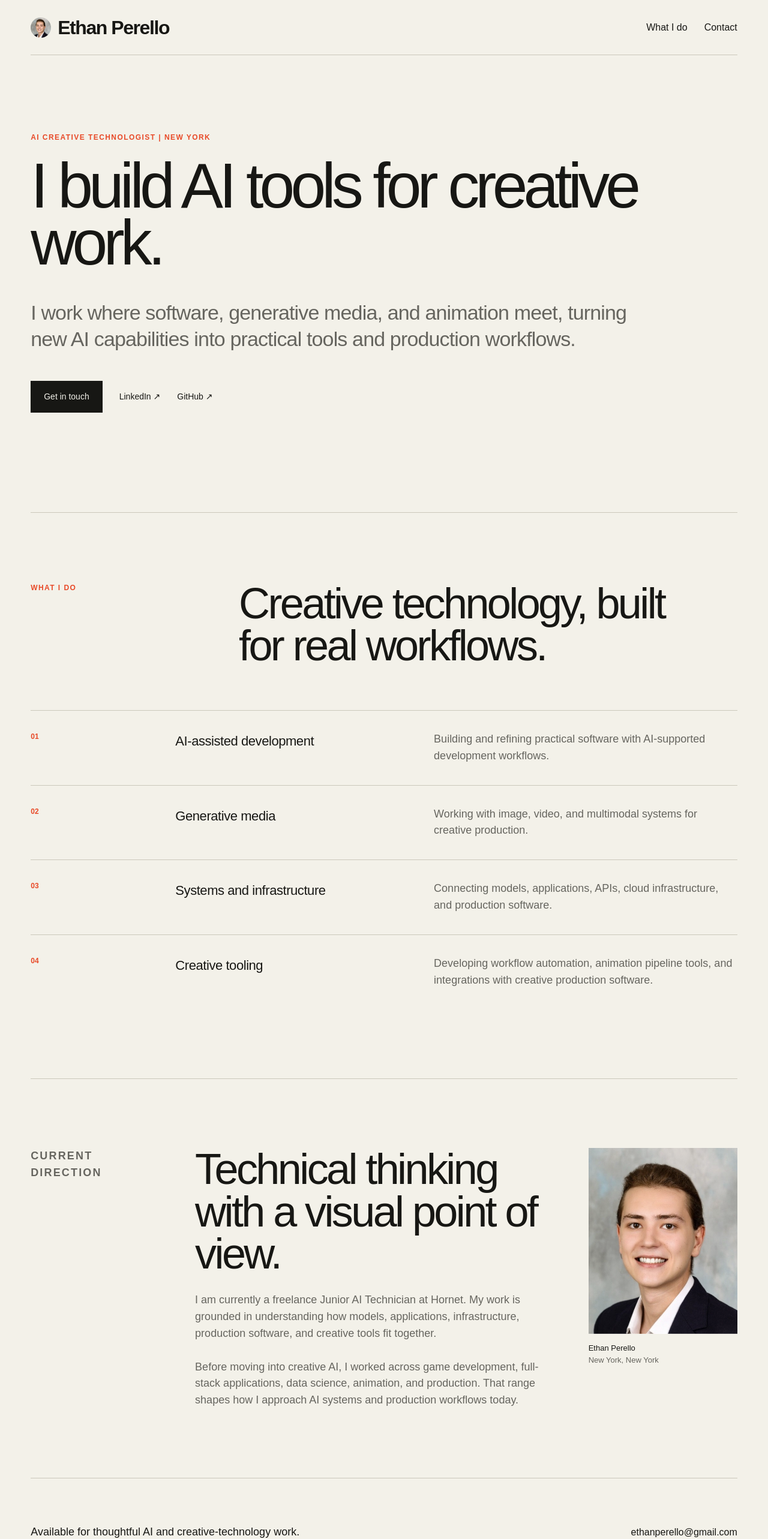
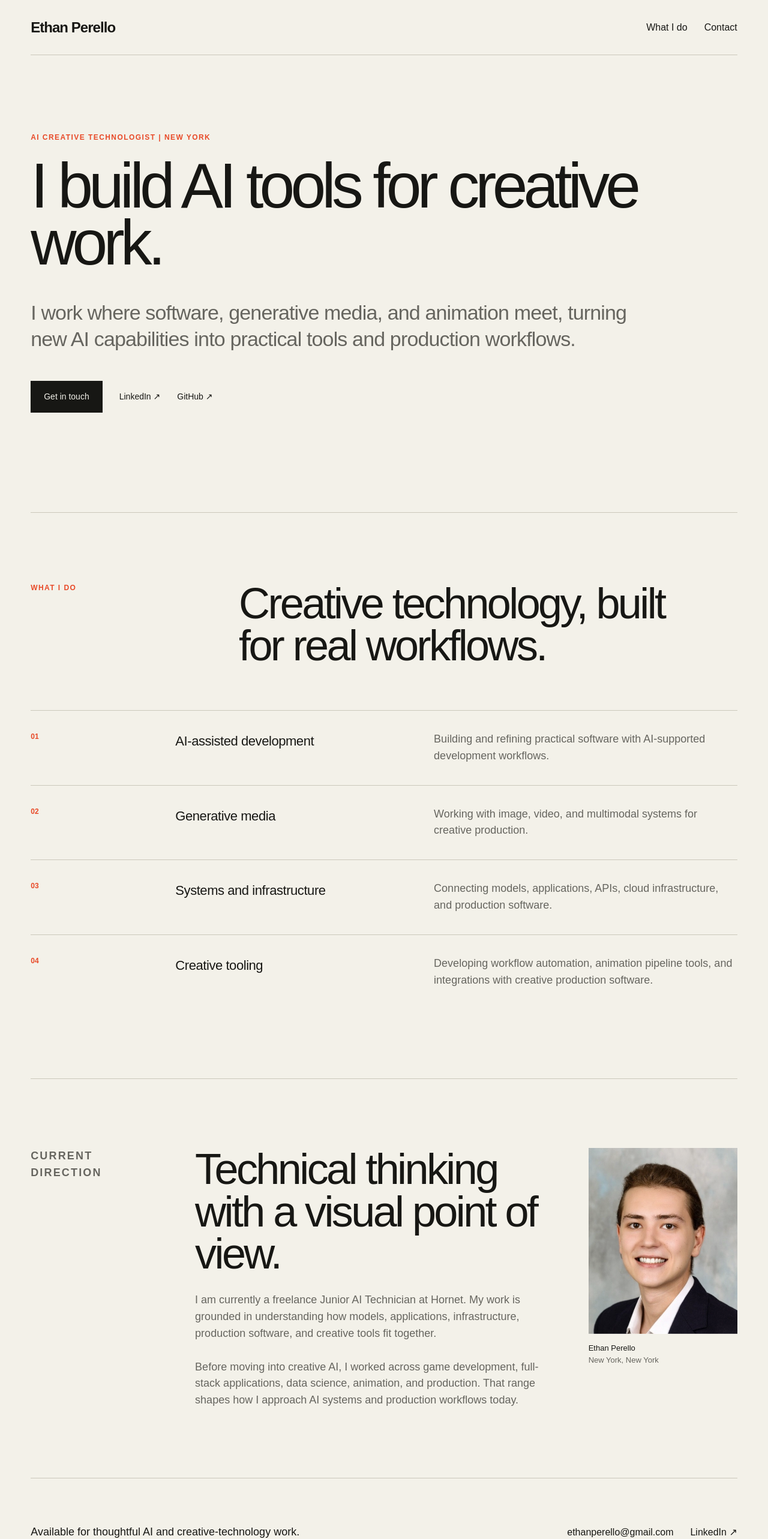
Before and after one commit to EthanPerello/EthanPerello.github.io, a React (Create React App) app: page / in a window 1280 px wide. Shown: the top 2566 px of the page at 60% size. Built offline with nearby package versions, Linux system fonts and the light colour scheme.

Commit message:
Simplify header and improve contact flow

```diff
--- a/src/App.css
+++ b/src/App.css
@@ -6,8 +6,7 @@ a { color: inherit; }
 main { min-height: 100vh; }
 .nav, .hero, .capabilities, .about, footer { width: min(1380px, calc(100% - clamp(48px, 8vw, 144px))); margin: 0 auto; }
 .nav { min-height: 92px; display: flex; align-items: center; justify-content: space-between; border-bottom: 1px solid var(--line); }
-.wordmark { display: flex; align-items: center; gap: 11px; color: var(--ink); font-size: 32px; line-height: 34px; font-weight: 700; letter-spacing: -.045em; text-decoration: none; }
-.wordmark img { width: 34px; height: 34px; display: block; flex: 0 0 34px; border-radius: 50%; object-fit: cover; object-position: 50% 28%; filter: saturate(.8) contrast(1.03); }
+.wordmark { color: var(--ink); font-size: 24px; line-height: 1; font-weight: 700; letter-spacing: -.04em; text-decoration: none; }
 .nav-links { display: flex; gap: 28px; }
 .nav-links a { text-decoration: none; font-size: 16px; }
 .hero { padding: clamp(88px, 10vw, 148px) 0 clamp(110px, 13vw, 180px); }
@@ -34,11 +33,11 @@ h2 { max-width: 780px; margin: 0; font-size: clamp(38px, 6vw, 72px); line-height
 footer { min-height: 180px; display: flex; align-items: center; justify-content: space-between; gap: 28px; border-top: 1px solid var(--line); }
 footer p { font-size: 18px; }
 footer a { text-underline-offset: 4px; }
+.footer-contact { display: flex; align-items: center; gap: 28px; }
 @media (max-width: 760px) {
   .nav, .hero, .capabilities, .about, footer { width: calc(100% - 32px); }
   .nav { min-height: 76px; }
-  .wordmark { gap: 8px; font-size: 26px; line-height: 28px; }
-  .wordmark img { width: 28px; height: 28px; flex-basis: 28px; }
+  .wordmark { font-size: 20px; }
   .nav-links { gap: 16px; }
   .nav-links a { font-size: 15px; }
   .hero { padding: 64px 0 84px; }
@@ -51,6 +50,7 @@ footer a { text-underline-offset: 4px; }
   .capability-list article { padding: 28px 0; }
   .portrait { width: min(76vw, 300px); margin-top: 18px; }
   footer { align-items: flex-start; flex-direction: column; justify-content: center; }
+  .footer-contact { align-items: flex-start; flex-direction: column; gap: 14px; }
 }
 
 @media (max-width: 420px) {
--- a/src/App.js
+++ b/src/App.js
@@ -14,17 +14,16 @@ export default function App() {
     <main>
       <nav className="nav" aria-label="Primary navigation">
         <a className="wordmark" href="#top">
-          <img src={profilePhoto} alt="" />
           <span>Ethan Perello</span>
         </a>
-        <div className="nav-links"><a href="#work">What I do</a><a href="mailto:ethanperello@gmail.com">Contact</a></div>
+        <div className="nav-links"><a href="#work">What I do</a><a href="#contact">Contact</a></div>
       </nav>
       <section className="hero" id="top">
         <p className="eyebrow">AI creative technologist | New York</p>
         <h1>I build AI tools for creative work.</h1>
         <p className="lede">I work where software, generative media, and animation meet, turning new AI capabilities into practical tools and production workflows.</p>
         <div className="actions">
-          <a className="primary" href="mailto:ethanperello@gmail.com">Get in touch</a>
+          <a className="primary" href="#contact">Get in touch</a>
           <a href="https://www.linkedin.com/in/ethanperello/">LinkedIn ↗</a>
           <a href="https://github.com/EthanPerello">GitHub ↗</a>
         </div>
@@ -47,7 +46,7 @@ export default function App() {
           <figcaption>Ethan Perello<br /><span>New York, New York</span></figcaption>
         </figure>
       </section>
-      <footer><p>Available for thoughtful AI and creative-technology work.</p><a href="mailto:ethanperello@gmail.com">ethanperello@gmail.com</a></footer>
+      <footer id="contact"><p>Available for thoughtful AI and creative-technology work.</p><div className="footer-contact"><a href="mailto:ethanperello@gmail.com">ethanperello@gmail.com</a><a href="https://www.linkedin.com/in/ethanperello/">LinkedIn ↗</a></div></footer>
     </main>
   );
 }
```
